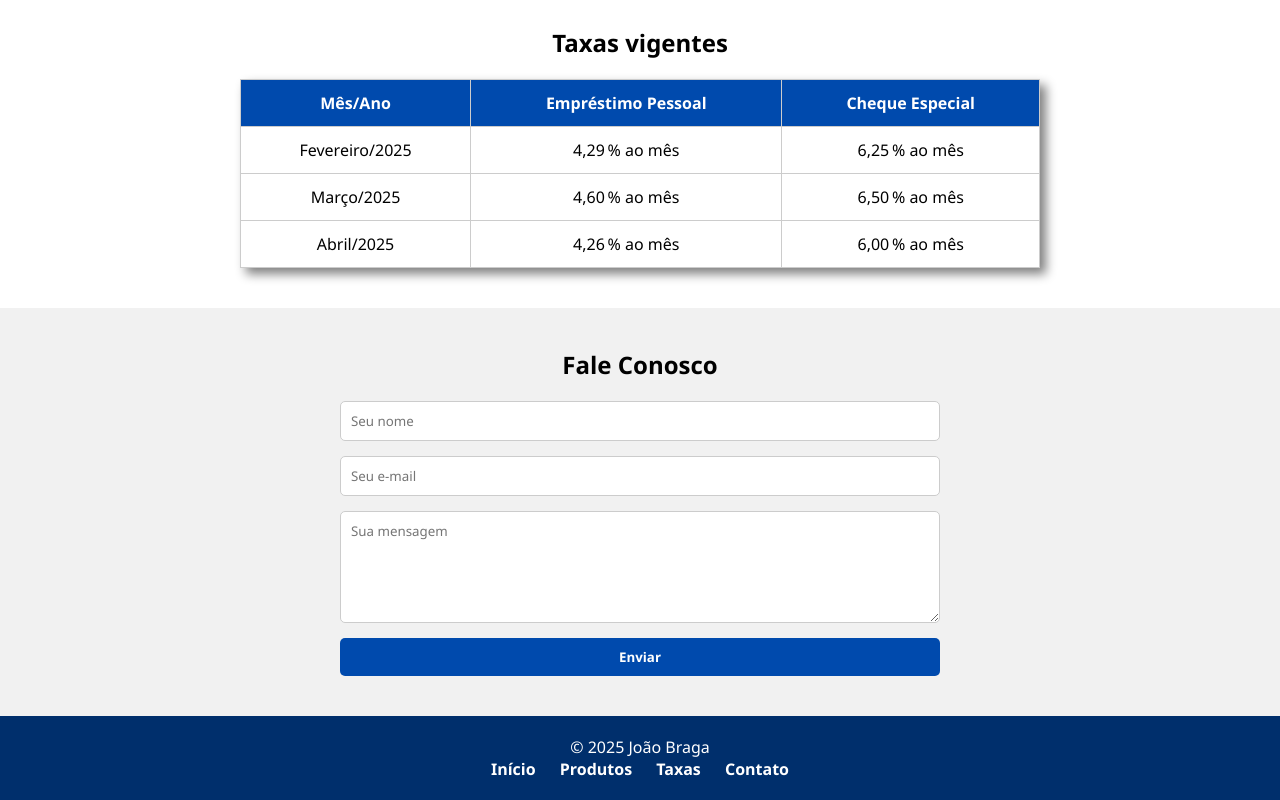
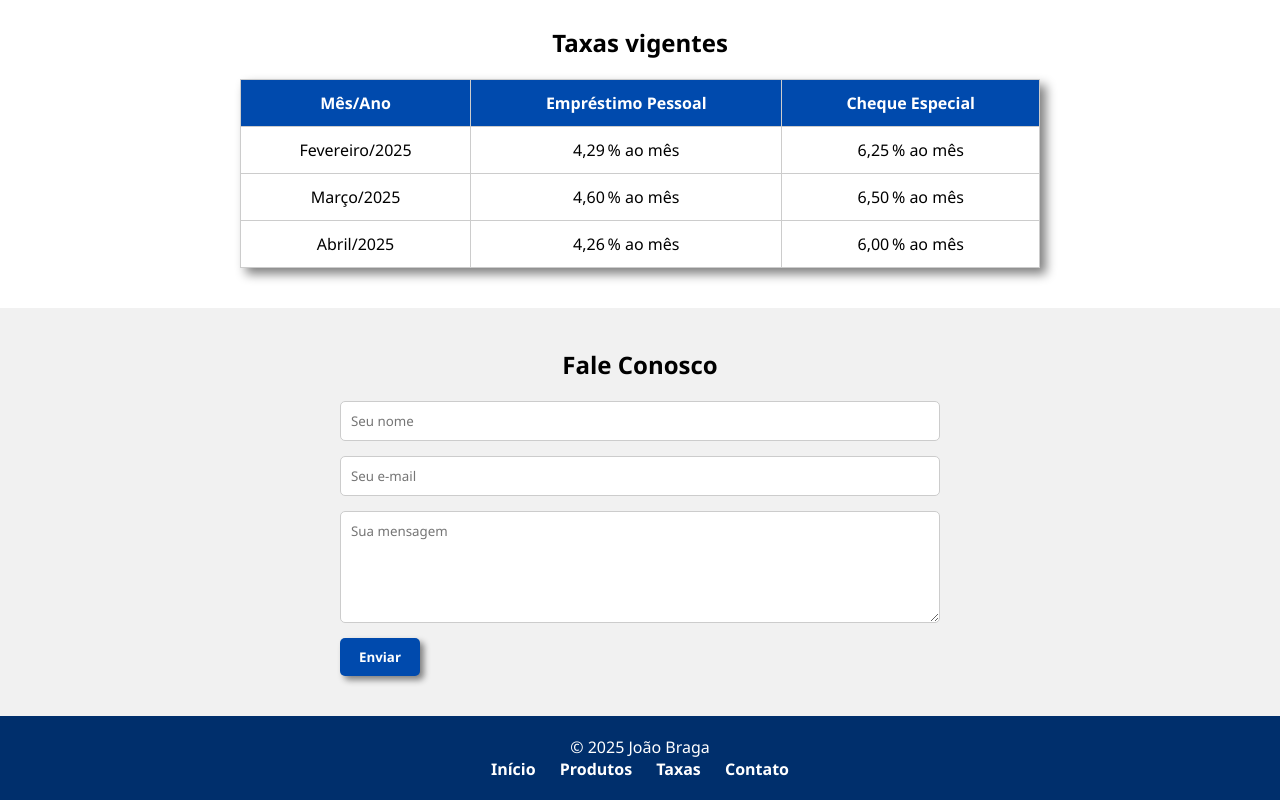
Before and after one commit to JoaoBR89/ADA-front-end-trainning, a plain HTML site: page index.html in a window 1280 px wide. Shown: the part 801-1601 px from the top of the page. Drawn offline with Linux system fonts and the light colour scheme.

Commit message:
Atualizando

```diff
--- a/style.css
+++ b/style.css
@@ -80,6 +80,7 @@
       border: 1px solid #ddd;
       padding: 20px;
       border-radius: 8px;
+      cursor: pointer;
     }
 
     .card:hover {
@@ -146,6 +147,8 @@
 
     input[type="submit"] {
       background-color: #004aad;
+      max-width: 5rem;
+      box-shadow: 4px 4px 6px gray;
       color: white;
       font-weight: bold;
       cursor: pointer;
```
Also changed, not shown: 1 other file.
